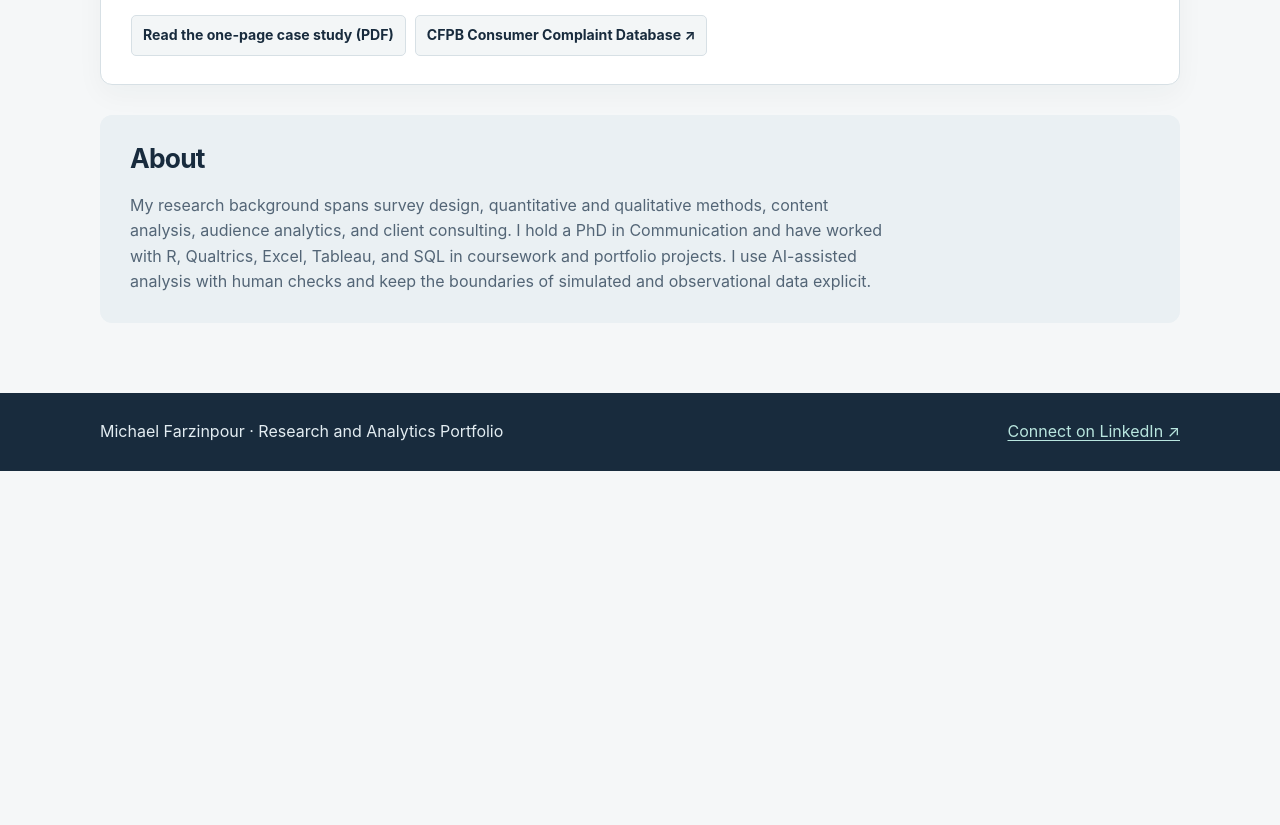
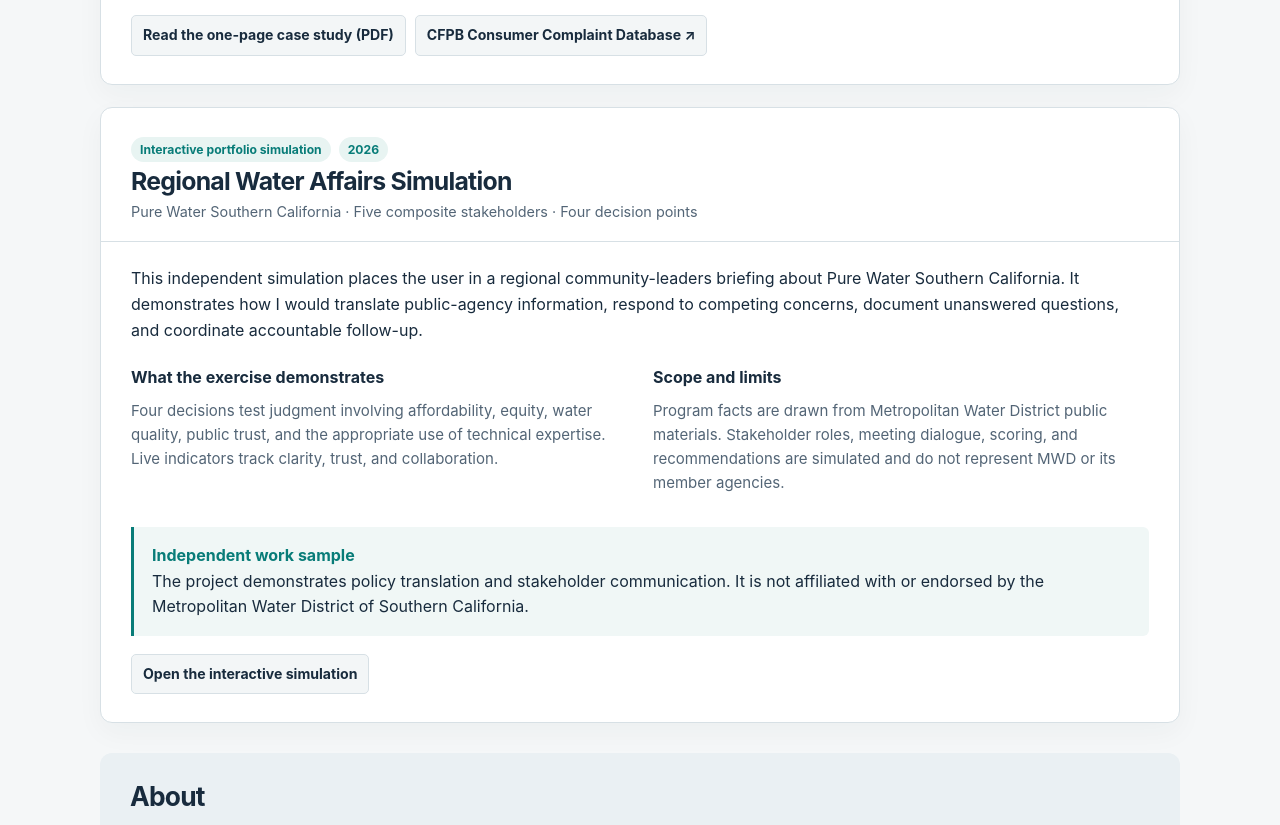
Before and after one commit to michaelfarzinpour-droid/michaelfarzinpour-droid.github.io, a plain HTML site: page projects/index.html in a window 1280 px wide. Shown: the part 1972-2797 px from the top of the page. Before the commit the page ends 2443 px from the top, so only its background shows below. Drawn offline with Linux system fonts and the light colour scheme.

Commit message:
Add regional water affairs simulation to portfolio projects

```diff
--- a/projects/index.html
+++ b/projects/index.html
@@ -3,8 +3,8 @@
 <head>
   <meta charset="utf-8">
   <meta name="viewport" content="width=device-width, initial-scale=1">
-  <meta name="description" content="Two research and analytics portfolio projects: a synthetic EV marketplace workflow and analysis of public CFPB consumer complaint data.">
-  <title>EV Marketplace and CFPB Complaint Analysis | Michael Farzinpour</title>
+  <meta name="description" content="Research, analytics, and stakeholder communication portfolio projects spanning marketplace analysis, public consumer data, and regional water affairs.">
+  <title>Selected Portfolio Projects | Michael Farzinpour</title>
   <style>
     :root { --ink:#182b3d; --muted:#536576; --paper:#f5f7f8; --line:#d7e0e5; --teal:#087c78; --pale:#e8f4f2; --white:#fff; }
     * { box-sizing:border-box; }
@@ -67,6 +67,7 @@
         <a href="../">Main portfolio</a>
         <a href="#ev-marketplace">EV marketplace</a>
         <a href="#cfpb-complaints">CFPB complaints</a>
+        <a href="#water-affairs">Water affairs</a>
         <a href="#about">About</a>
         <a href="https://www.linkedin.com/in/michaelfarzinpour" target="_blank" rel="noopener noreferrer">LinkedIn ↗</a>
       </nav>
@@ -138,6 +139,31 @@
           </div>
         </div>
       </article>
+
+      <article class="project" id="water-affairs">
+        <div class="project-head">
+          <span class="tag">Interactive portfolio simulation</span><span class="tag">2026</span>
+          <h2>Regional Water Affairs Simulation</h2>
+          <div class="meta">Pure Water Southern California · Five composite stakeholders · Four decision points</div>
+        </div>
+        <div class="project-body">
+          <p>This independent simulation places the user in a regional community-leaders briefing about Pure Water Southern California. It demonstrates how I would translate public-agency information, respond to competing concerns, document unanswered questions, and coordinate accountable follow-up.</p>
+          <div class="cols">
+            <div>
+              <h3>What the exercise demonstrates</h3>
+              <p class="subtle">Four decisions test judgment involving affordability, equity, water quality, public trust, and the appropriate use of technical expertise. Live indicators track clarity, trust, and collaboration.</p>
+            </div>
+            <div>
+              <h3>Scope and limits</h3>
+              <p class="subtle">Program facts are drawn from Metropolitan Water District public materials. Stakeholder roles, meeting dialogue, scoring, and recommendations are simulated and do not represent MWD or its member agencies.</p>
+            </div>
+          </div>
+          <div class="callout"><strong>Independent work sample</strong><br>The project demonstrates policy translation and stakeholder communication. It is not affiliated with or endorsed by the Metropolitan Water District of Southern California.</div>
+          <div class="downloads">
+            <a href="../regional-water-affairs-simulation/">Open the interactive simulation</a>
+          </div>
+        </div>
+      </article>
     </div>
 
     <section class="about" id="about">
```
